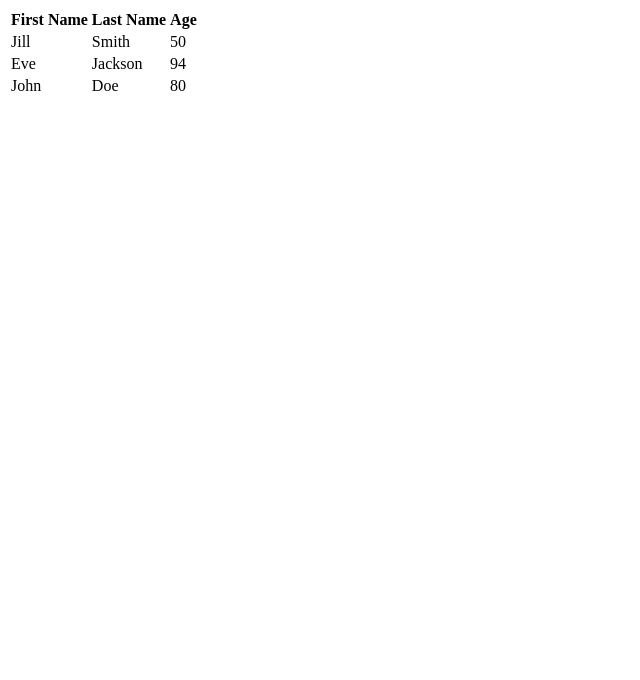
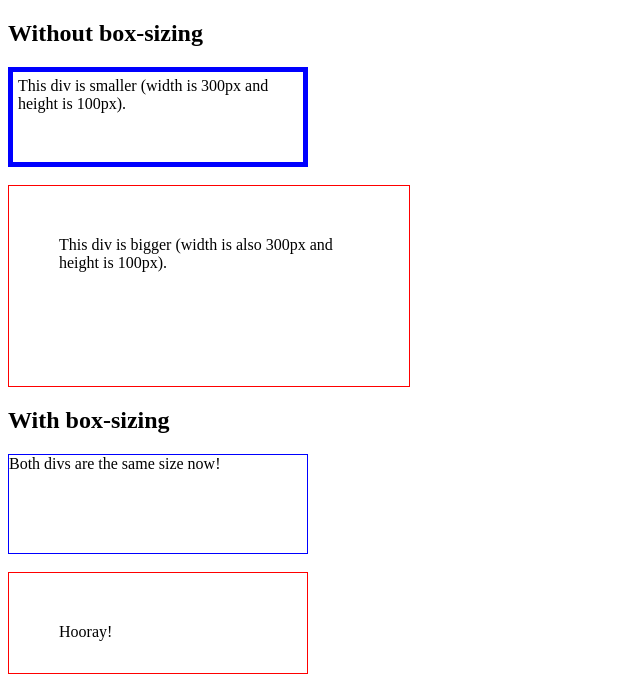
Before and after one commit to yx296/AlGoreRhythms, a plain HTML site: page css/index.html in a window 1280 px wide. Shown: the whole page, without its empty margins (0-640 px from the left). Drawn offline with Linux system fonts and the light colour scheme.

Commit message:
box model and html tables

```diff
--- a/css/index.html
+++ b/css/index.html
@@ -1,32 +1,17 @@
 <!DOCTYPE html>
-<html lang="en">
+<html>
 <head>
-  <meta charset="UTF-8">
-  <title>Document</title>
-  <link rel=stylesheet href="styles.css">
+  <link rel="stylesheet" href="styles.css">
 </head>
 <body>
-  <table>
-    <tr>
-      <th>First Name</th>
-      <th>Last Name</th>
-      <th>Age</th>
-    </tr>
-    <tr>
-      <td>Jill</td>
-      <td>Smith</td>
-      <td>50</td>
-    </tr>
-    <tr>
-      <td>Eve</td>
-      <td>Jackson</td>
-      <td>94</td>
-    </tr>
-    <tr>
-      <td>John</td>
-      <td>Doe</td>
-      <td>80</td>
-    </tr>
-  </table>
+  <h2>Without box-sizing</h2>
+  <div class="div1">This div is smaller (width is 300px and height is 100px).</div>
+  <br>
+  <div class="div2">This div is bigger (width is also 300px and height is 100px).</div>
+
+  <h2>With box-sizing</h2>
+  <div class="div3">Both divs are the same size now!</div>
+  <br>
+  <div class="div4">Hooray!</div>
 </body>
 </html>
--- a/css/styles.css
+++ b/css/styles.css
@@ -1,4 +1,32 @@
-/*.title {
-  color: red;
+.div1 {
+    width: 300px;
+    height: 100px;
+    border: 5px solid blue;
+    padding: 5px;
+    box-sizing: border-box;
 }
+/*
+    box model states that with the default content-box, if you  specify an element to have 300 width
+    and 100 height, and then add a border and margin of 5 px
 */
+.div2 {
+    width: 300px;
+    height: 100px;
+    padding: 50px;
+    border: 1px solid red;
+}
+
+.div3 {
+    width: 300px;
+    height: 100px;
+    border: 1px solid blue;
+    box-sizing: border-box;
+}
+
+.div4 {
+    width: 300px;
+    height: 100px;
+    padding: 50px;
+    border: 1px solid red;
+    box-sizing: border-box;
+}
--- a/styleButton/styles.css
+++ b/styleButton/styles.css
@@ -17,9 +17,9 @@ a {
   border-radius: 10px;
   border: 1px solid black;
   text-transform: uppercase;
-  background-clip: content-box; /* support: IE9+ */
-  background-color: #ccc;
-}
+  /*background-clip: content-box; /* support: IE9+ */
+  /*background-color: #ccc;*/
+*/}
 }
 
 /*div {
```
Also changed, not shown: css/app.js (added, +23 -0 lines), practice/practice2.js (deleted, +0 -15 lines), setTimeoutClosure/setTimeout.js (+17 -3 lines).
